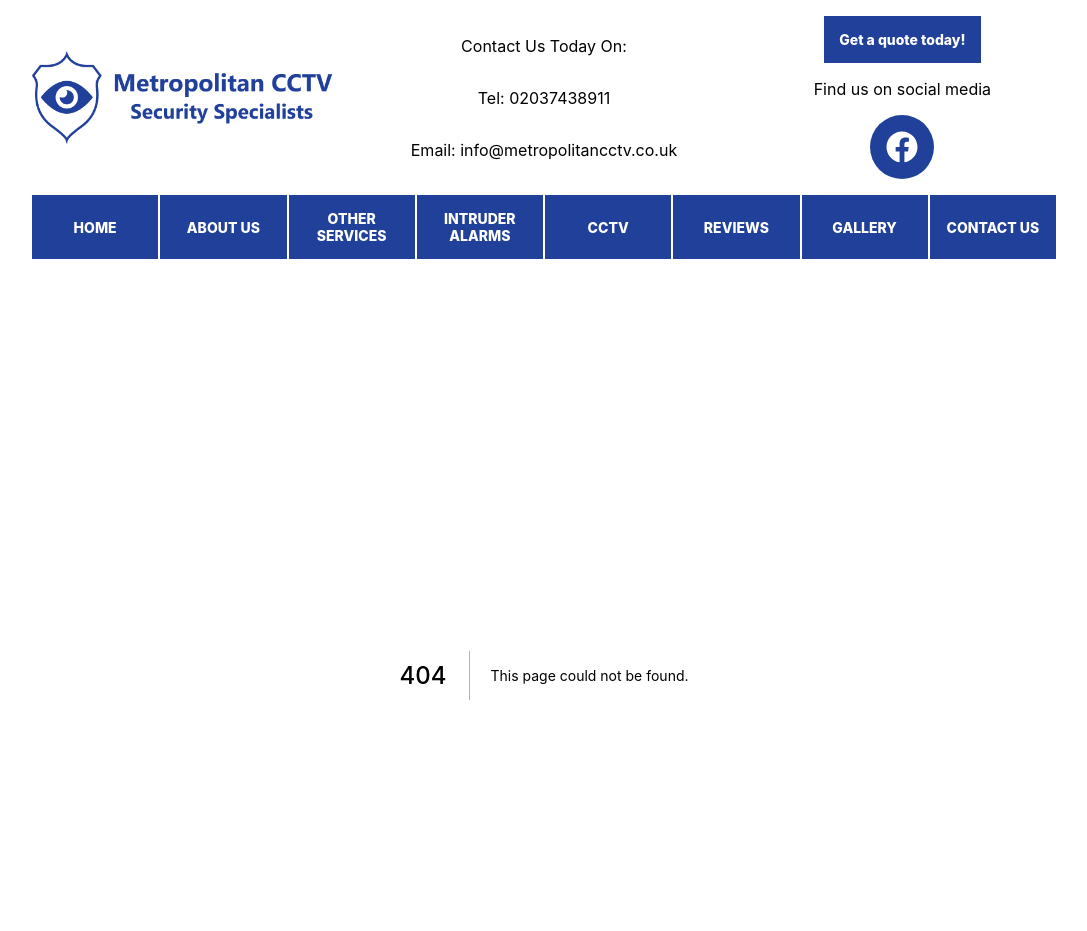
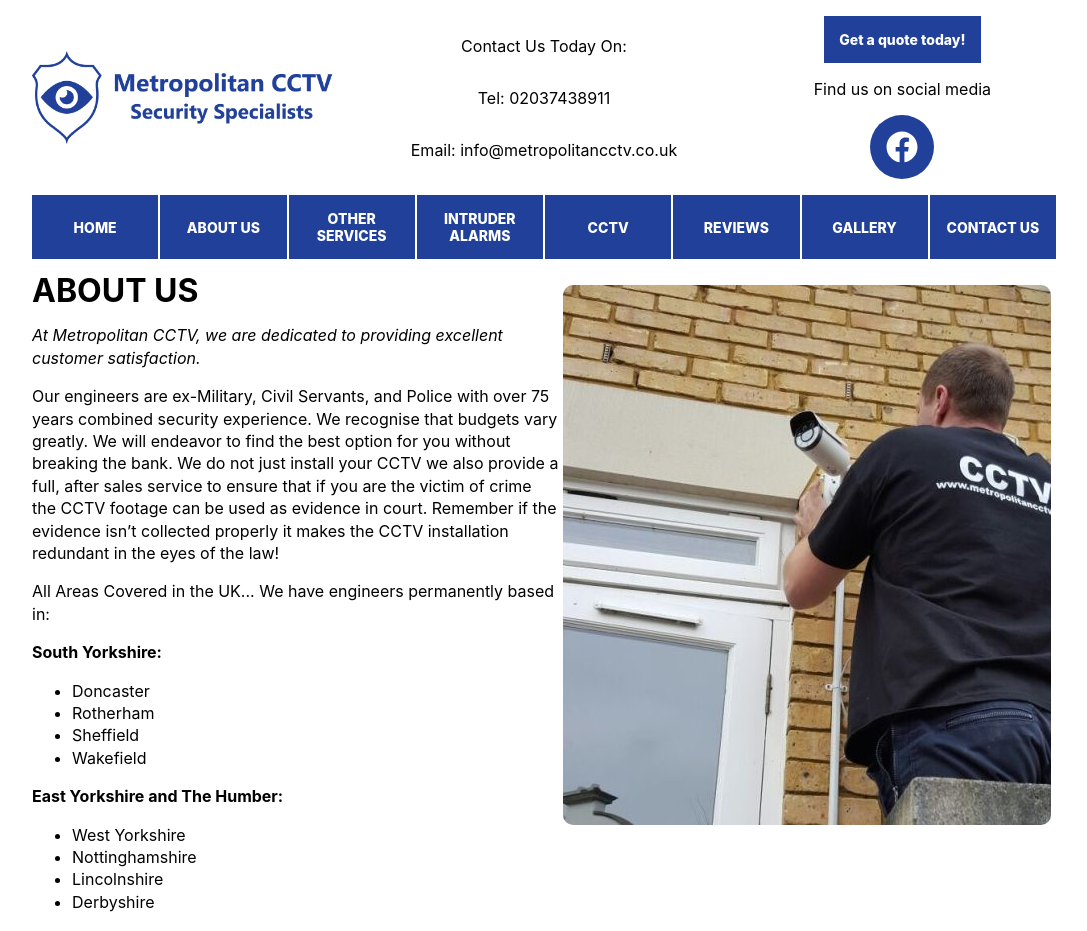
Before and after one commit to JosephChotard/metropolitancctv, a Next.js app: page /about in a window 1280 px wide. Before the commit this address had no page. Shown: the top 931 px of the page, without its empty margins (96-1183 px from the left). Built offline with nearby package versions, Linux system fonts and the light colour scheme.

Commit message:
about page

```diff
--- a/components/testimonials/Testimonials.tsx
+++ b/components/testimonials/Testimonials.tsx
@@ -31,11 +31,11 @@ export default function Testimonials() {
   React.useEffect(() => {
     const interval = setInterval(() => {
       setSelected(selected === TESTIMONIALS.length - 1 ? 0 : selected + 1)
-    }, 5000);
+    }, 5000)
     return () => {
-      clearInterval(interval);
+      clearInterval(interval)
     }
-  }, [selected]);
+  }, [selected])
 
 
   return (
--- a/pages/_app.tsx
+++ b/pages/_app.tsx
@@ -50,7 +50,9 @@ function MyApp({ Component, pageProps }) {
           </Link>
         ))}
       </nav>
-      <Component {...pageProps} />
+      <main>
+        <Component {...pageProps} />
+      </main>
       <footer>
         <div>
           <h4>ABOUT</h4>
--- /dev/null
+++ b/pages/about/index.tsx
@@ -0,0 +1,35 @@
+import Link from 'next/link'
+import React from 'react'
+
+export default function Home() {
+  return (
+    <div className="content">
+      <img src="/about/installing.jpeg" alt="Man installing CCTV camera" className="right" />
+      <h1>ABOUT US</h1>
+      <i>At Metropolitan CCTV, we are dedicated to providing excellent customer satisfaction.</i>
+
+      <p>Our engineers are ex-Military, Civil Servants, and Police with over 75 years combined security experience. We recognise that budgets vary greatly. We will endeavor to  find the best option for you without breaking the bank. We do not just install your CCTV we also provide a full, after sales service to ensure that if you are the victim of crime the CCTV footage can be used as evidence in court. Remember if the evidence isn’t  collected properly it makes the CCTV installation redundant in the eyes of the law!</p>
+
+      <p>All Areas Covered in the UK... We have engineers permanently based in:</p>
+
+
+      <strong>South Yorkshire:</strong>
+
+      <ul><li>Doncaster</li><li>Rotherham</li><li>Sheffield</li><li>Wakefield</li></ul>
+
+
+
+      <strong>East Yorkshire and The Humber:</strong>
+
+      <ul><li>West Yorkshire</li><li>Nottinghamshire</li><li>Lincolnshire</li><li>Derbyshire</li></ul>
+      <img src="/about/van.jpg" alt="Metropolitan CCTV Van" className="right" />
+
+      <p>South Yorkshire -  0114 294 5565</p>
+
+      <strong>Central London:</strong>
+
+      <ul><li>West London</li><li>Ascot</li><li>Bayswater</li><li>Brentford</li><li>Chelsea</li><li>Chiswick</li><li>Edgeware</li><li>Eton</li><li>Fulham</li><li>Harrow</li><li>Hammersmith</li><li>Heathrow</li><li>Hillingdon</li><li>Hounslow</li><li>Kensington & Olympia</li><li>Knightsbridge</li><li>Langley</li><li>Maidenhead</li><li>Marlow</li><li>Middlesex</li><li>Mortlake</li><li>Notting Hill</li><li>Putney</li><li>Richmond</li><li>Sheen</li><li>Shepherds Bush</li><li>Slough</li><li>Twickenham</li><li>Uxbridge</li><li>Wembley</li><li>Wimbledon</li><li>Windsor</li></ul>
+
+    </div>
+  )
+}
--- a/pages/index.tsx
+++ b/pages/index.tsx
@@ -1,6 +1,6 @@
 import Head from 'next/head'
 import styles from './Index.module.scss'
-import Link from 'next/link';
+import Link from 'next/link'
 import React from 'react'
 import Testimonials from '@components/testimonials/Testimonials'
 
--- a/styles/globals.scss
+++ b/styles/globals.scss
@@ -146,3 +146,20 @@ footer {
     color: var(--blue);
   }
 }
+
+main {
+  min-height: 80vh;
+}
+
+.right {
+  float: right;
+}
+
+.content {
+  line-height: 1.4em;
+
+  img {
+    margin: 0.3em;
+    border-radius: 10px;
+  }
+}
```
Also changed, not shown: public/about/installing.jpeg (added), public/about/van.jpg (added). Lines whose indentation alone changed are shown as unchanged.
